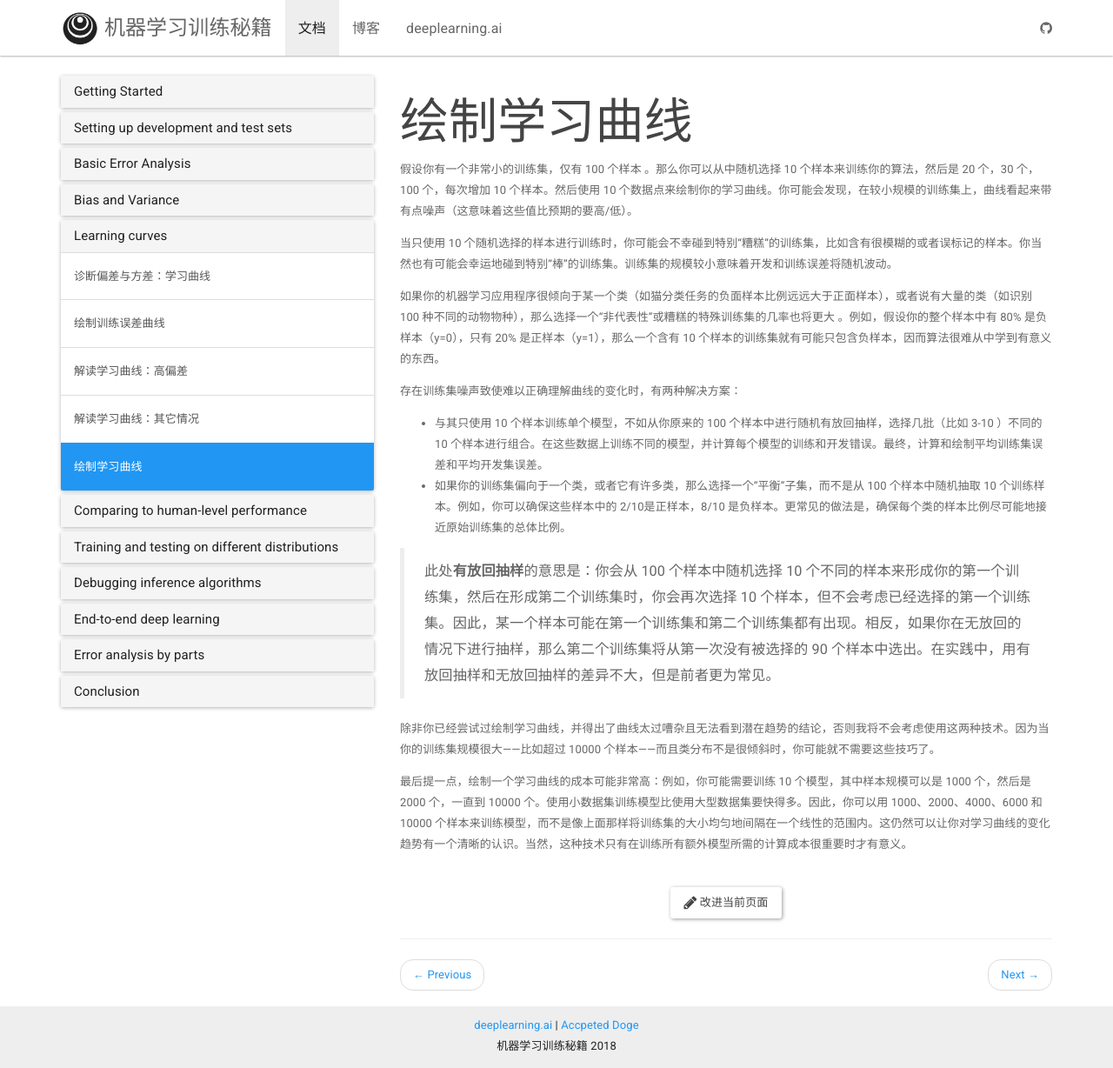
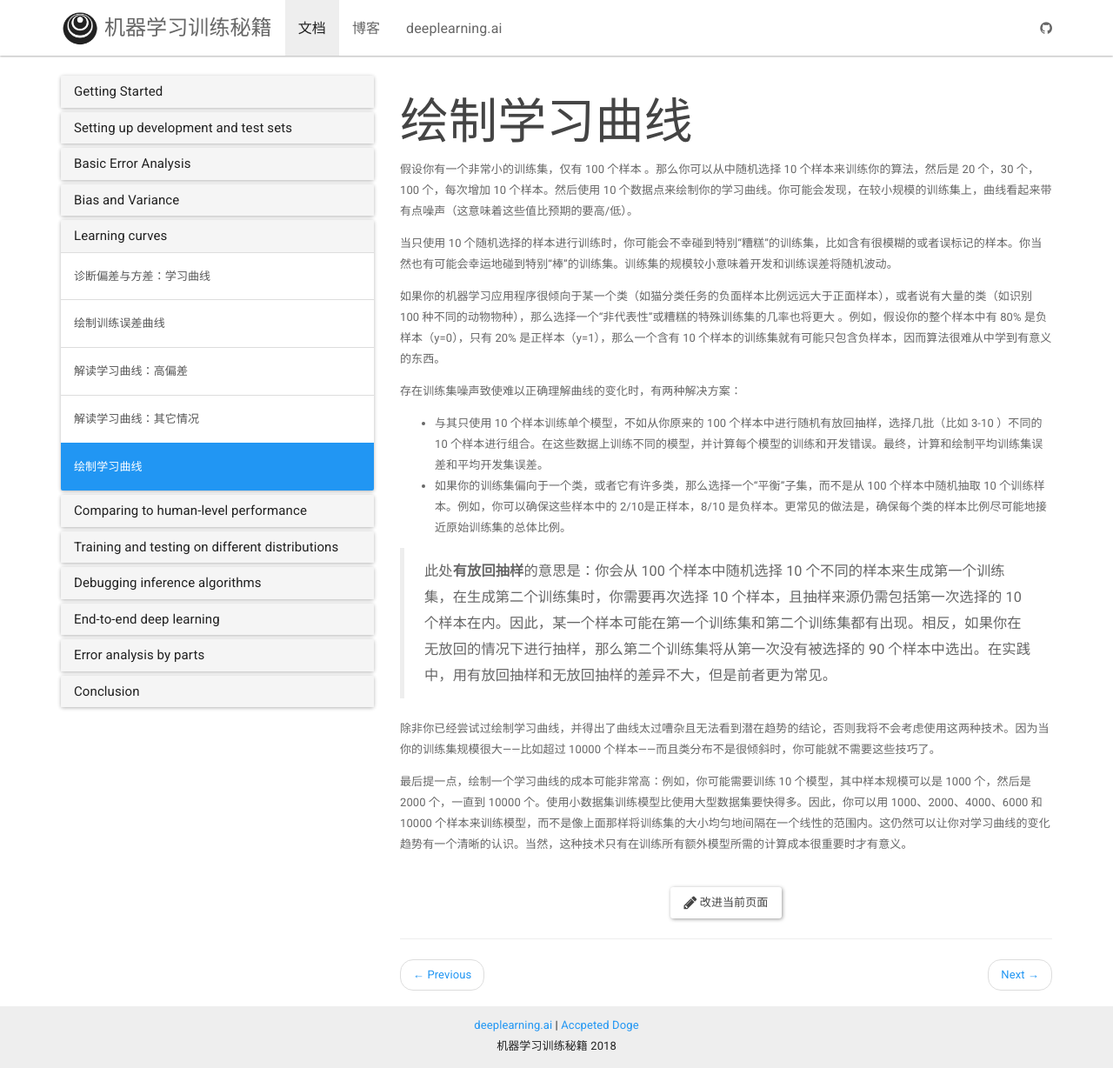
Before and after one commit to deeplearning-ai/machine-learning-yearning-cn, a Jekyll site: the page built from _docs/Learning curves/ch32.md, in a window 1280 px wide and 1228 px high. Shown: the whole window at 87% size. Built offline with Jekyll 4.4.1, drawn with Linux system fonts in a browser that asks for light colours; nearby versions of some CDN libraries.

Commit message:
update the explaining of sampling

```diff
--- a/_docs/Learning curves/ch32.md
+++ b/_docs/Learning curves/ch32.md
@@ -14,7 +14,7 @@ permalink: /docs/ch32/
 - 与其只使用 10 个样本训练单个模型，不如从你原来的 100 个样本中进行随机有放回抽样，选择几批（比如 3-10 ）不同的 10 个样本进行组合。在这些数据上训练不同的模型，并计算每个模型的训练和开发错误。最终，计算和绘制平均训练集误差和平均开发集误差。
 - 如果你的训练集偏向于一个类，或者它有许多类，那么选择一个“平衡”子集，而不是从 100 个样本中随机抽取 10 个训练样本。例如，你可以确保这些样本中的 2/10是正样本，8/10 是负样本。更常见的做法是，确保每个类的样本比例尽可能地接近原始训练集的总体比例。
 
-> 此处**有放回抽样**的意思是：你会从 100 个样本中随机选择 10 个不同的样本来形成你的第一个训练集，然后在形成第二个训练集时，你会再次选择 10 个样本，但不会考虑已经选择的第一个训练集。因此，某一个样本可能在第一个训练集和第二个训练集都有出现。相反，如果你在无放回的情况下进行抽样，那么第二个训练集将从第一次没有被选择的 90 个样本中选出。在实践中，用有放回抽样和无放回抽样的差异不大，但是前者更为常见。
+> 此处**有放回抽样**的意思是：你会从 100 个样本中随机选择 10 个不同的样本来生成第一个训练集，在生成第二个训练集时，你需要再次选择 10 个样本，且抽样来源仍需包括第一次选择的 10 个样本在内。因此，某一个样本可能在第一个训练集和第二个训练集都有出现。相反，如果你在无放回的情况下进行抽样，那么第二个训练集将从第一次没有被选择的 90 个样本中选出。在实践中，用有放回抽样和无放回抽样的差异不大，但是前者更为常见。
 
 除非你已经尝试过绘制学习曲线，并得出了曲线太过嘈杂且无法看到潜在趋势的结论，否则我将不会考虑使用这两种技术。因为当你的训练集规模很大——比如超过 10000 个样本——而且类分布不是很倾斜时，你可能就不需要这些技巧了。
 
```
